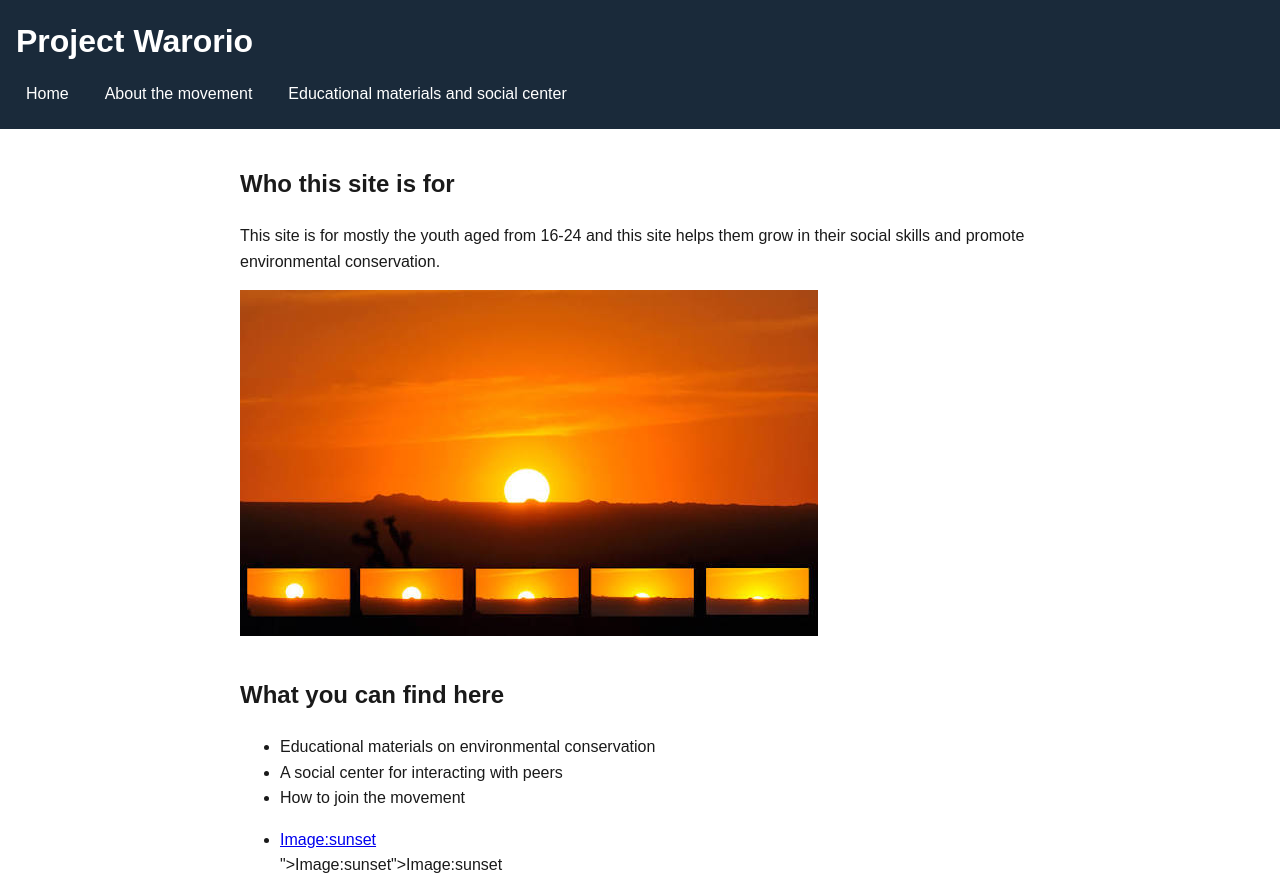
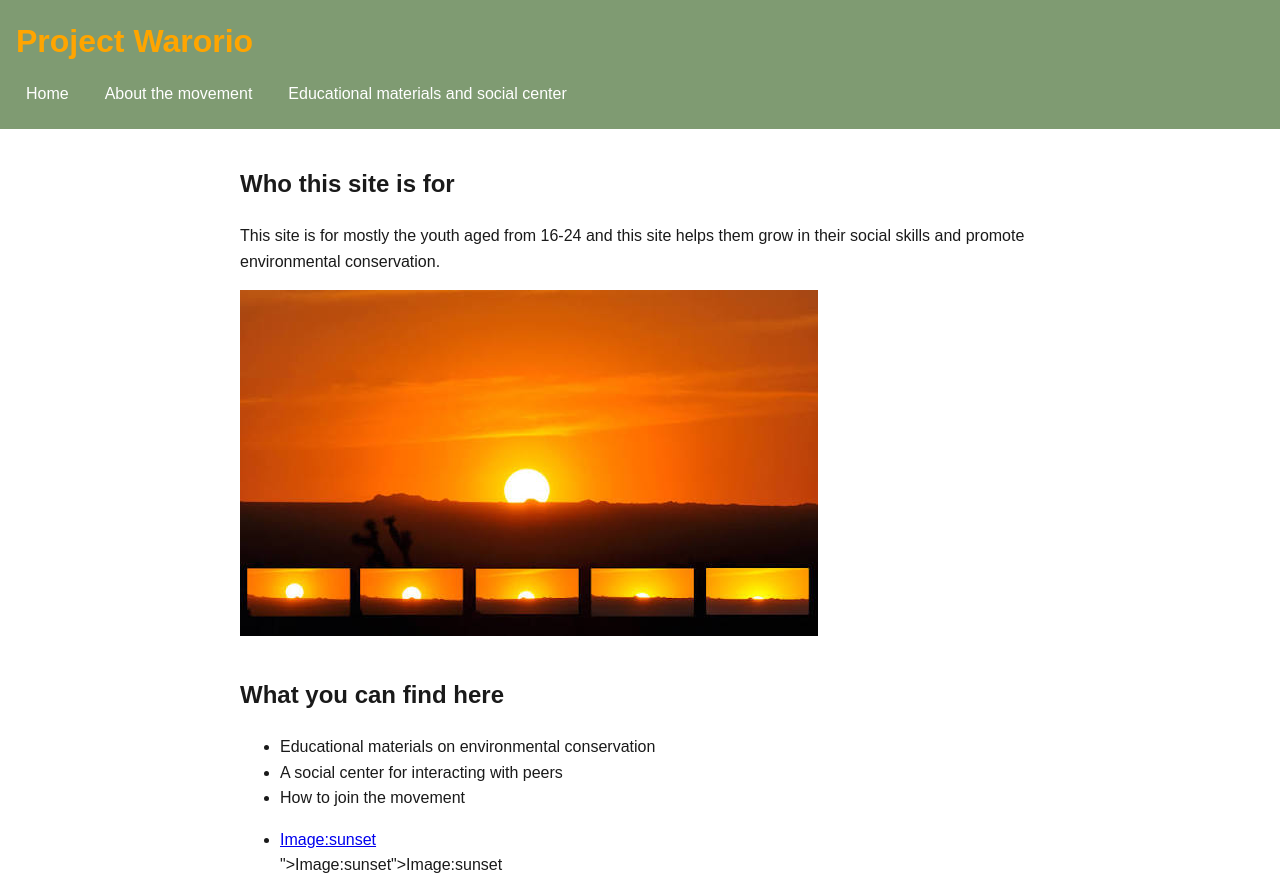
Before and after one commit to warorio/project-warorio, a plain HTML site: page index.html in a window 1280 px wide. Shown: the top 881 px of the page. Drawn offline with Linux system fonts and the light colour scheme.

Commit message:
added color

```diff
--- a/style.css
+++ b/style.css
@@ -2,8 +2,8 @@
    Day 3: change the two colours, check contrast, then switch on the media query. */
 
 :root {
-  --main-colour: #1a2a3a;    /* header background */
-  --accent-colour: #b45f06;  /* buttons and focus outline; passes 4.5:1 on white */
+  --main-colour: #7f9b72;    /* header background */
+  --accent-colour: #b4060682;  /* buttons and focus outline; passes 4.5:1 on white */
 }
 
 body {
@@ -22,6 +22,8 @@ header {
 
 header h1 {
   margin: 0 0 8px;
+  color: orange;
+
 }
 
 /* Flexbox puts the three links in a row with a gap between them */
```
